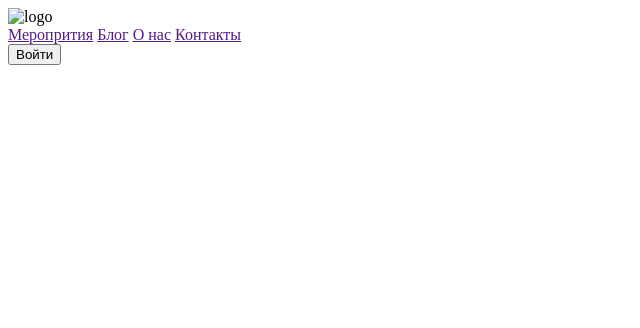
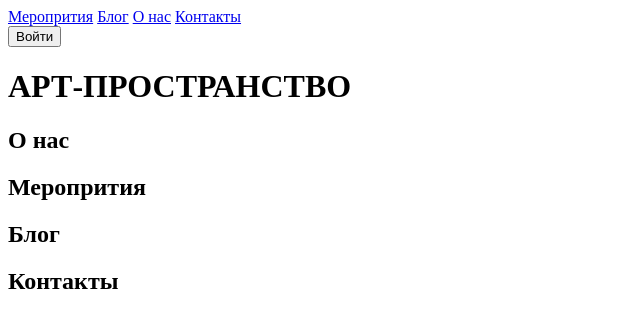
Before and after one commit to NeverTold/lenni, a plain HTML site: page index.html in a window 1280 px wide. Shown: the whole page, without its empty margins (0-640 px from the left). Drawn offline with Linux system fonts and the light colour scheme.

Commit message:
fix site structure

```diff
--- a/index.html
+++ b/index.html
@@ -3,47 +3,39 @@
 <head>
     <meta charset="UTF-8">
     <meta name="viewport" content="width=device-width, initial-scale=1.0">
-    <title>Document</title>
+    <title>Lenni</title>
 </head>
 <body>
     <header>
-        <img src="" alt="logo">
+        <a href="#"></a>
         <nav>
-            <a href="">Меропрития</a>
-            <a href="">Блог</a>
-            <a href="">О нас</a>
-            <a href="">Контакты</a>
+            <a href="#events">Меропрития</a>
+            <a href="#blog">Блог</a>
+            <a href="#about">О нас</a>
+            <a href="#contacts">Контакты</a>
         </nav>
         <button>
             Войти
         </button>
     </header>
     <main>
-        <section id="qoute">
-
-        </section>
+        <header>
+            <h1>АРТ-ПРОСТРАНСТВО</h1>
+        </header>
         <section id="buttons">
 
         </section>
         <section id="about">
-
+            <h2>О нас</h2>
         </section>
         <section id="events">
-            <article>
-
-            </article>
-            <article>
-
-            </article>
-            <article>
-
-            </article>
+            <h2>Меропрития</h2>
         </section>
         <section id="blog">
-
+            <h2>Блог</h2>
         </section>
         <section id="contacts">
-
+            <h2>Контакты</h2>
         </section>
     </main>
     <footer>
```
